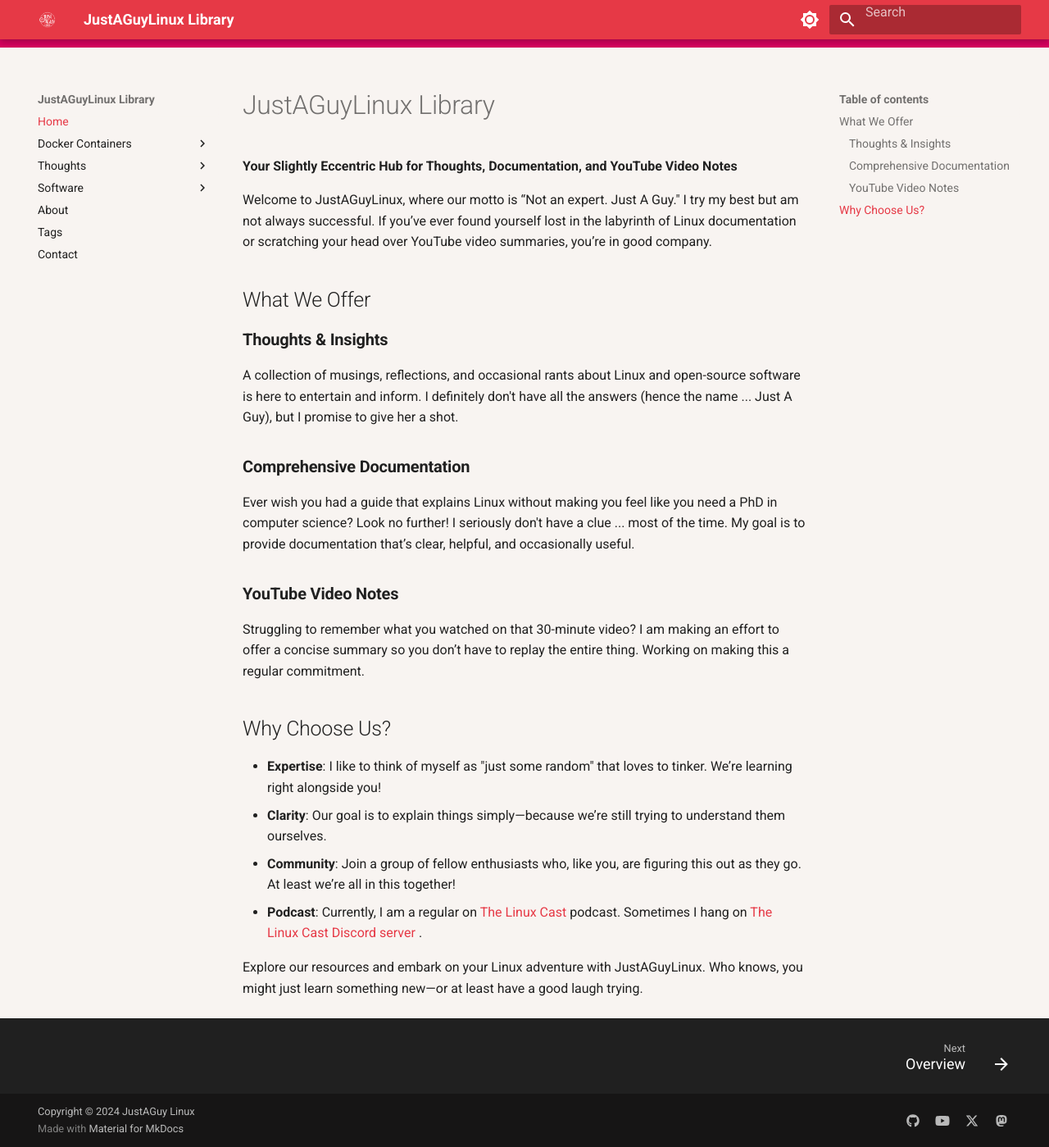
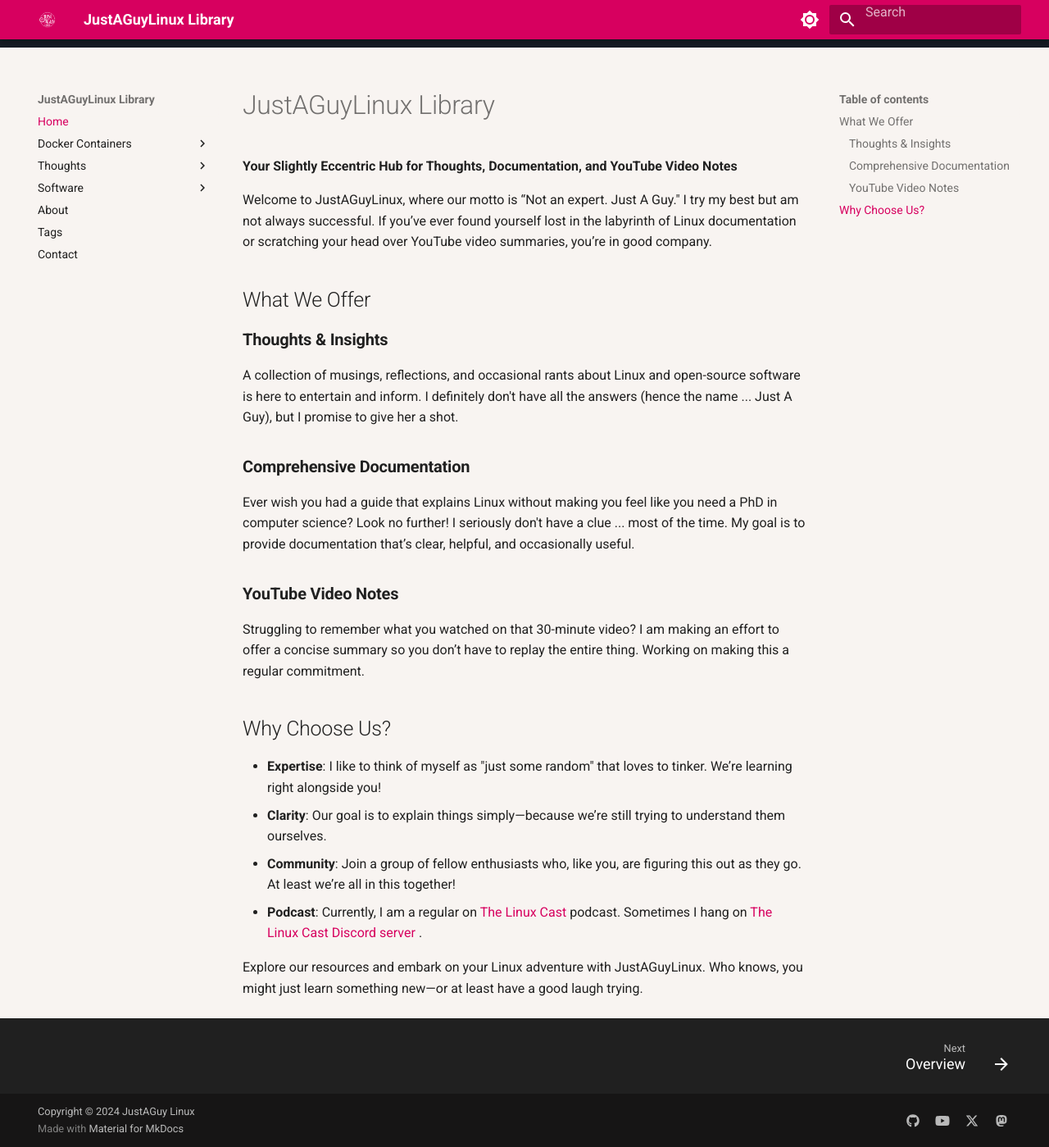
Before and after one commit to drewgrif/jagmkdocs, an MkDocs documentation site: the page built from docs/index.md, in a window 1280 px wide and 1399 px high. Shown: the whole window at 82% size. Built offline with MkDocs 1.6.1 and Material for MkDocs 9.7.7, drawn with Linux system fonts in a browser that asks for light colours.

Commit message:
Update extra.css

```diff
--- a/docs/css/extra.css
+++ b/docs/css/extra.css
@@ -9,9 +9,9 @@
 
 /* Light mode */
 [data-md-color-scheme="default"]{
-    --md-primary-fg-color: #e63946;
+    --md-primary-fg-color: #d7005f;
     --md-default-bg-color: #f8f4f1;
-    --md-default-tab-color: #d7005f;
+    --md-default-tab-color: #151b24;
     --md-default-header-color: #2e3436;
     --md-default-tab-underline-color: #e63946;
     --md-code-bg-color: #e7e3e0;
```
